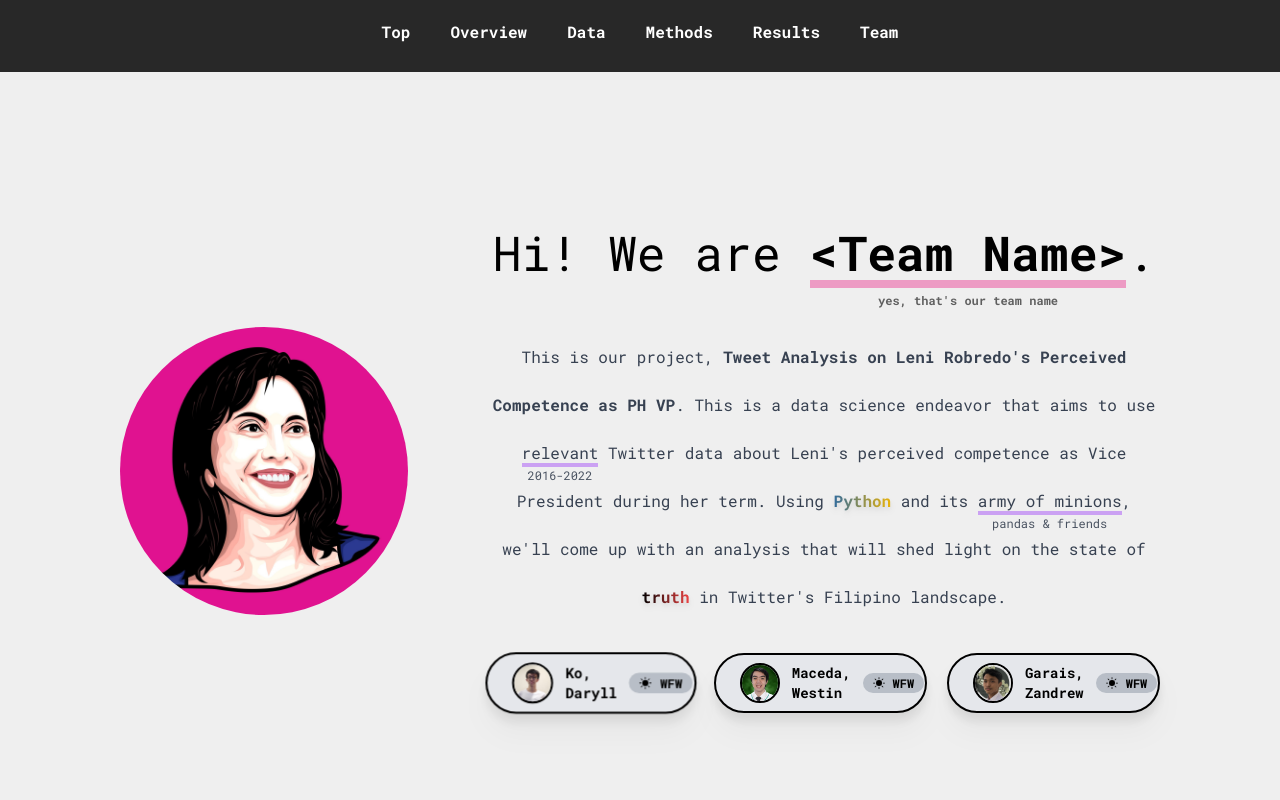
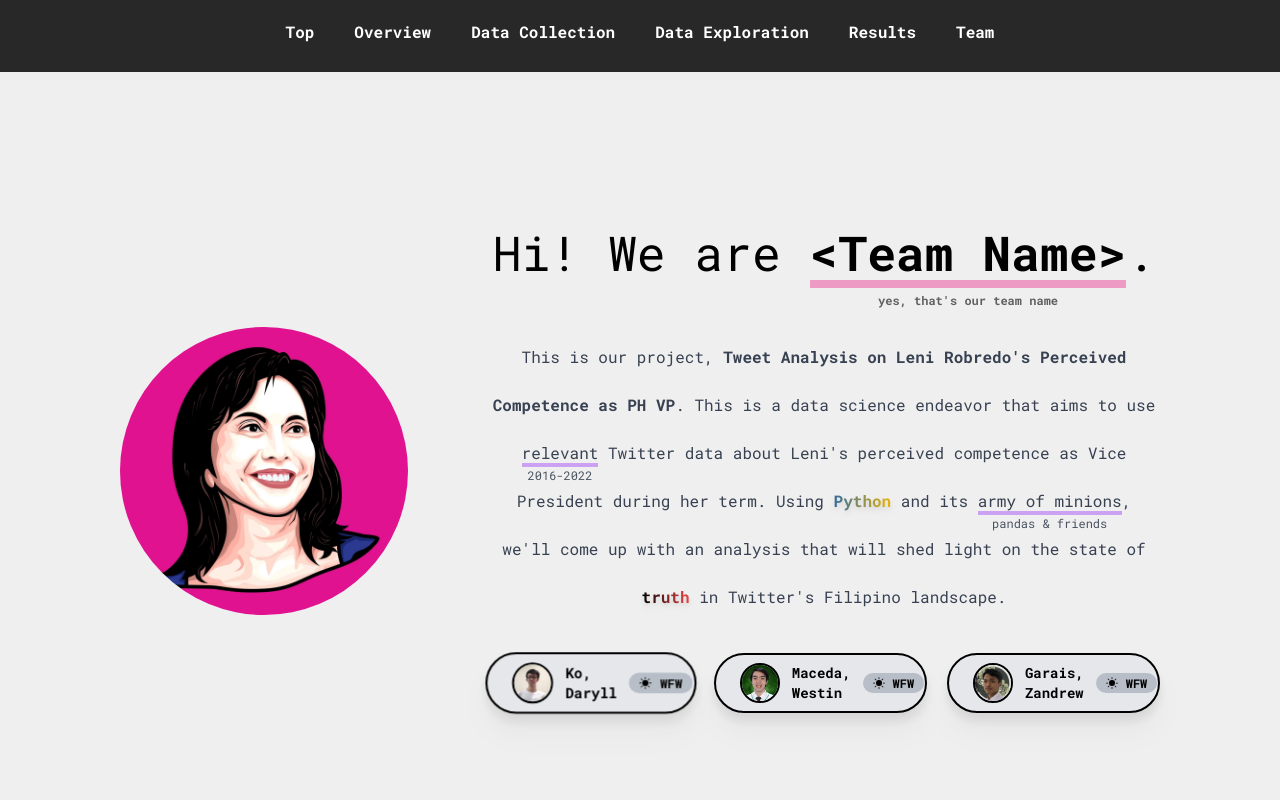
Before and after one commit to daryll-ko/cs132-portfolio, a React (Vite) app: page / in a window 1280 px wide. Shown: the top 800 px of the page. Built offline with nearby package versions, Linux system fonts and the light colour scheme.

Commit message:
refactor: data –> collection, methods –> exploration

```diff
--- a/src/components/App.tsx
+++ b/src/components/App.tsx
@@ -1,7 +1,7 @@
 import Top from "./Top";
 import Overview from "./Overview";
-import Data from "./Data";
-import Methods from "./Methods";
+import Collection from "./Collection";
+import Exploration from "./Exploration";
 import Results from "./Results";
 import Team from "./Team";
 import Navbar from "./Navbar";
@@ -12,8 +12,8 @@ function App() {
       <Navbar />
       <Top />
       <Overview />
-      <Data />
-      <Methods />
+      <Collection />
+      <Exploration />
       <Results />
       <Team />
     </div>
--- a/src/components/Data.tsx
+++ b/src/components/Collection.tsx
@@ -4,7 +4,7 @@ import SampleGradient from "../assets/sample-gradient.jpeg";
 import SampleGradient2 from "../assets/sample-gradient-2.jpeg";
 import SampleGradient3 from "../assets/sample-gradient-3.jpeg";
 
-function Data() {
+function Collection() {
   const data = [
     {
       img: SampleGradient,
@@ -24,7 +24,7 @@ function Data() {
   ];
   return (
     <section
-      id="data"
+      id="data_collection"
       className="border-b-2 border-solid border-black bg-[#efefef] py-20 px-6 sm:px-10 lg:px-16"
     >
       <h1 className="mb-6 text-center text-3xl font-bold md:text-5xl">
@@ -67,4 +67,4 @@ function Data() {
   );
 }
 
-export default Data;
+export default Collection;
--- a/src/components/Methods.tsx
+++ b/src/components/Exploration.tsx
@@ -3,7 +3,7 @@ import { motion } from "framer-motion";
 import TwitterImage from "../assets/twitter.png";
 import PythonImage from "../assets/python.png";
 
-function Methods() {
+function Exploration() {
   const data = [
     {
       image: TwitterImage,
@@ -18,7 +18,7 @@ function Methods() {
   ];
   return (
     <section
-      id="methods"
+      id="data_exploration"
       className="border-b-2 border-solid border-black bg-[#efefef] py-20 px-6 sm:px-10 lg:px-16"
     >
       <h1 className="mb-8 text-center text-3xl font-bold md:text-5xl">
@@ -55,4 +55,4 @@ function Methods() {
   );
 }
 
-export default Methods;
+export default Exploration;
--- a/src/components/Navbar.tsx
+++ b/src/components/Navbar.tsx
@@ -4,7 +4,14 @@ function Navbar() {
   const { scrollYProgress } = useScroll();
   const scaleX = useSpring(scrollYProgress);
 
-  const sections = ["Top", "Overview", "Data", "Methods", "Results", "Team"];
+  const sections = [
+    "Top",
+    "Overview",
+    "Data Collection",
+    "Data Exploration",
+    "Results",
+    "Team",
+  ];
 
   return (
     <div className="sticky top-0 z-50">
@@ -12,7 +19,7 @@ function Navbar() {
         {sections.map((section, index) => (
           <a
             key={index}
-            href={`#${section.toLowerCase()}`}
+            href={`#${section.toLowerCase().split(" ").join("_")}`}
             className="transition-all hover:scale-110"
           >
             <div
```
